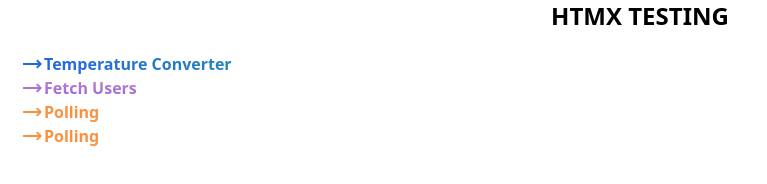
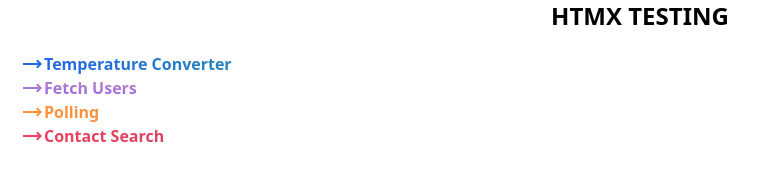
Before and after one commit to ThibaultMariePro/htmx-test, a website: page public/index.html in a window 1280 px wide. Shown: the whole page, without its empty margins (0-767 px from the left). Drawn offline with nearby package versions, Linux system fonts and the light colour scheme.

Commit message:
properly styled link to contact search

```diff
--- a/public/index.html
+++ b/public/index.html
@@ -40,11 +40,11 @@
             <a href="/polling.html" class="underline">Polling</a>
         </li>
         <li
-            class="flex items-center  bg-gradient-to-r from-orange-400 to-rose-400 text-transparent  bg-clip-text font-bold hover:text-indigo-700">
+            class="flex items-center  bg-gradient-to-r from-rose-500 to-cyan-800 text-transparent  bg-clip-text font-bold hover:text-indigo-700">
             <span class="material-symbols-outlined">
                 trending_flat
             </span>
-            <a href="/contact.html" class="underline">Polling</a>
+            <a href="/contact.html" class="underline">Contact Search</a>
         </li>
     </ul>
 
```
